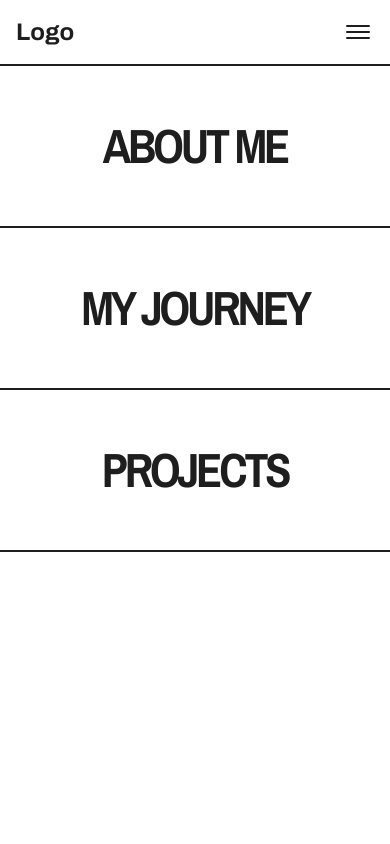
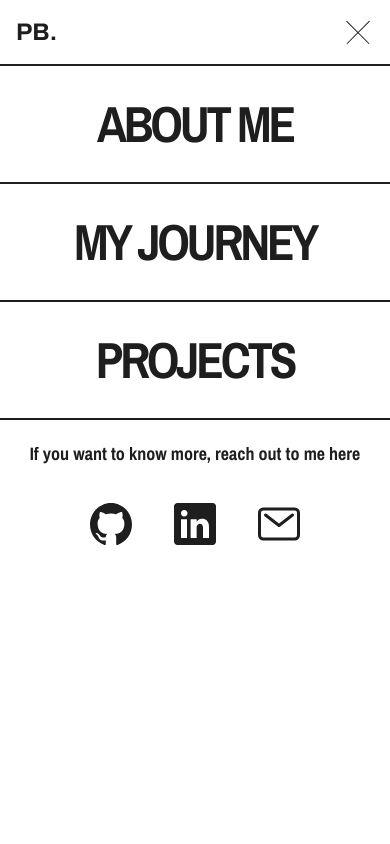
Before and after one commit to Bilek-Petr/portfolio, a React (Vite) app: page / in a window 390 px wide. Both pictures are taken after a click on the button 358 px from the left and 32 px from the top of the page. Shown: the top 844 px of the page. Built offline with nearby package versions, Linux system fonts and the light colour scheme; a web font is replaced by a local one.

Commit message:
simplified nav, fully responsive, scrollable on small devices

```diff
--- a/src/components/Navigation/Nav.jsx
+++ b/src/components/Navigation/Nav.jsx
@@ -22,7 +22,7 @@ export default function Nav({ items }) {
     const debounceScroll = debounce(handleScroll, 20);
     window.addEventListener("scroll", debounceScroll);
 
-    // Cleanup event listener when unmounted
+    // Cleanup
     return () => {
       window.removeEventListener("scroll", debounceScroll);
     };
@@ -35,12 +35,16 @@ export default function Nav({ items }) {
           isScrolled ? "sm:translate-y-0" : "sm:-translate-y-full"
         }`}
       />
+      <div
+        className={`relative sm:flex sm:w-full sm:justify-between ${isExpanded ? "max-h-[100svh] overflow-y-auto" : ""}`}
+      >
         <NavList
           items={items}
           toggleExpanded={toggleExpanded}
           isExpanded={isExpanded}
           isScrolled={isScrolled}
         />
+      </div>
     </nav>
   );
 }
--- a/src/components/Navigation/NavItem.jsx
+++ b/src/components/Navigation/NavItem.jsx
@@ -3,13 +3,13 @@ import React from "react";
 export default function NavItem({ title, link, isScrolled, toggleExpanded }) {
   return (
     <li
-      className={`relative z-10 flex w-full justify-center whitespace-nowrap border-t-2 border-mainAccent py-11 last-of-type:border-b-2 sm:border-t-0 sm:px-2 sm:py-1 sm:last-of-type:rounded-full sm:last-of-type:border-[1.5px] ${
+      className={`relative z-10 flex w-full justify-center whitespace-nowrap border-t-2 border-mainAccent py-5 last-of-type:border-b-2 sm:border-t-0 sm:px-2 sm:py-1 sm:last-of-type:rounded-full sm:last-of-type:border-[1.5px] ${
         isScrolled ? "sm:border-white" : "sm:border-mainAccent"
       } transition-colors duration-300 hover:border-gray-400`}
     >
       <a
         href={link}
-        className={`font-heading text-[3rem] font-bold uppercase tracking-[-0.2rem] transition-colors duration-300 hover:text-gray-400 sm:text-xs sm:font-medium sm:tracking-normal 2xl:text-sm ${
+        className={`font-heading text-[13vw] font-bold uppercase tracking-[-0.2rem] transition-colors duration-300 hover:text-gray-400 sm:text-xs sm:font-medium sm:tracking-normal 2xl:text-sm ${
           isScrolled ? "sm:text-white" : "text-mainAccent"
         }`}
         onClick={toggleExpanded}
--- a/src/components/Navigation/NavList.jsx
+++ b/src/components/Navigation/NavList.jsx
@@ -1,6 +1,7 @@
-import React from "react";
+import React, { useState, useEffect } from "react";
 import NavItem from "./NavItem";
-import { IoMenuOutline } from "react-icons/io5";
+import Footer from "../Common/Footer";
+import MenuIcon from "../Common/MenuIcon";
 
 export default function NavList({
   items,
@@ -15,19 +16,22 @@ export default function NavList({
           onClick={() => window.scrollTo({ top: 0 })}
           className={`relative z-10 cursor-pointer text-2xl font-bold sm:text-lg xl:text-2xl ${isScrolled ? "sm:text-white" : "sm:text-mainAccent"}`}
         >
-          Logo
+          PB.
         </span>
         <button
           className="sm:hidden"
           aria-label="Toggle menu"
           onClick={toggleExpanded}
         >
-          <IoMenuOutline className="size-8" />
+          <MenuIcon
+            toggleExpanded={toggleExpanded}
+            isExpanded={isExpanded}
+          ></MenuIcon>
         </button>
       </div>
 
       <ul
-        className={`h-[100svh] transition-transform duration-700 sm:flex sm:h-auto sm:items-center sm:gap-4 ${isExpanded ? "block" : "hidden"}`}
+        className={`relative left-0 right-0 top-0 z-50 h-[100svh] transition-transform duration-700 ease-in-out sm:flex sm:h-auto sm:items-center sm:gap-4 ${isExpanded ? "block" : "hidden"}`}
       >
         {items.map((item) => (
           <NavItem
@@ -38,6 +42,9 @@ export default function NavList({
             toggleExpanded={toggleExpanded}
           />
         ))}
+        <div className="sm:hidden">
+          <Footer></Footer>
+        </div>
       </ul>
     </>
   );
```
Lines whose indentation alone changed are shown as unchanged.
